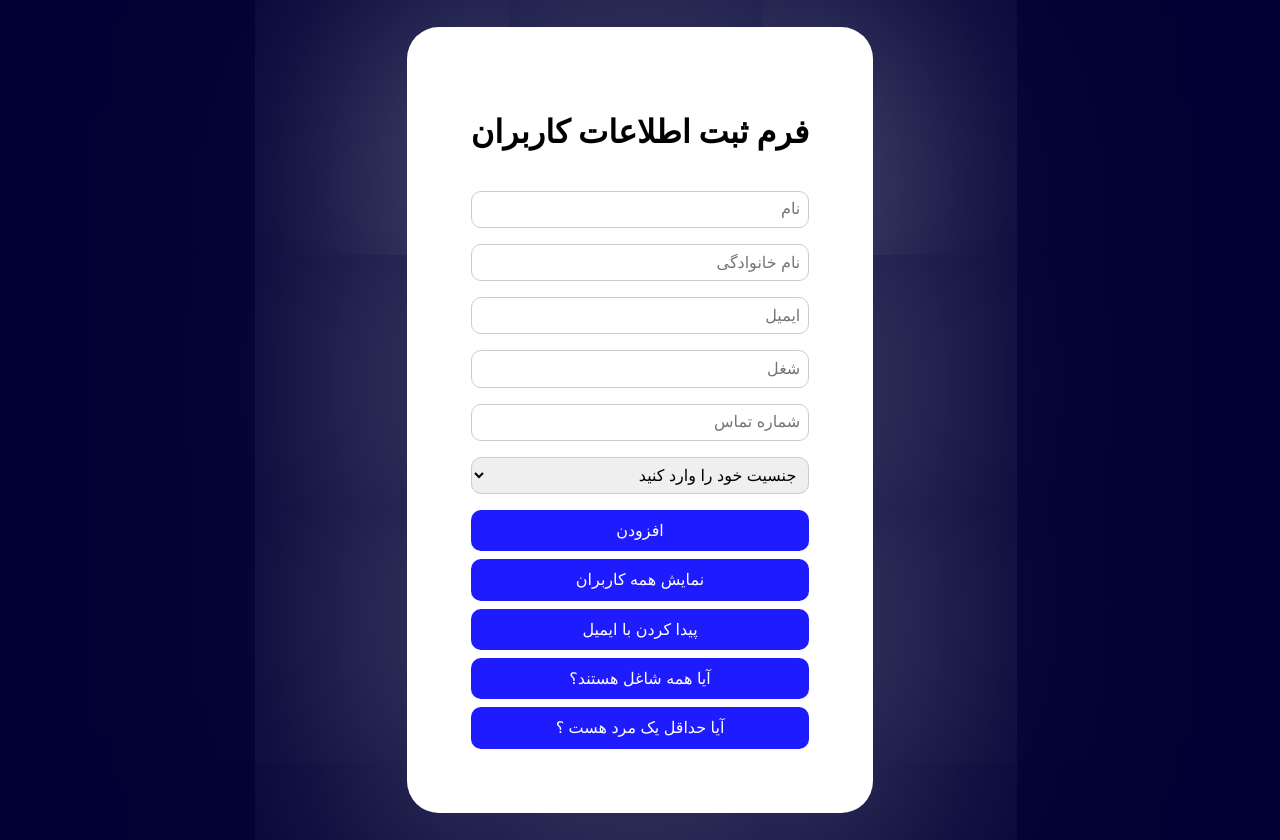
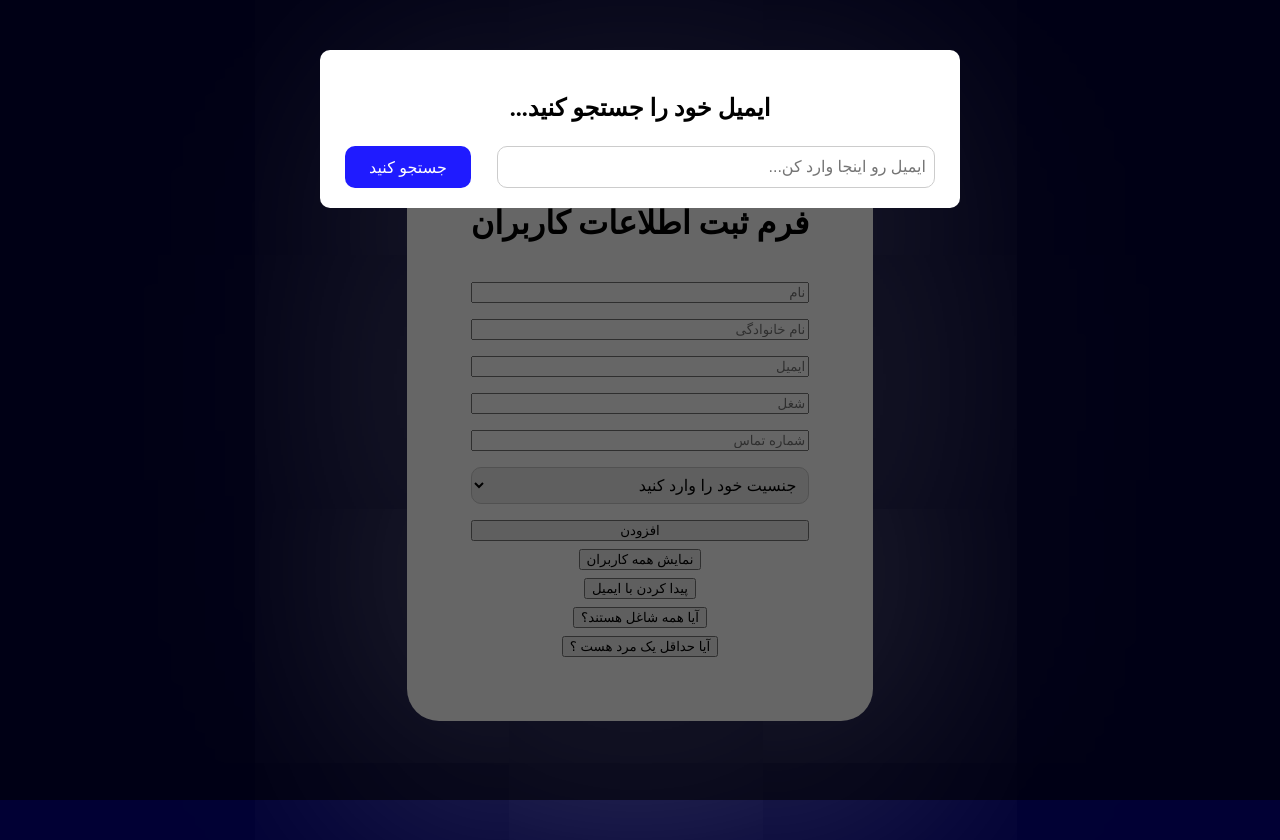
Before and after one commit to rayan-2006/js-codeyad, a plain HTML site: page asetss/paege/form.html in a window 1280 px wide. Both pictures are taken after a click on the button "پیدا کردن با ایمیل". Drawn offline with Linux system fonts and the light colour scheme.

Commit message:
Refactor form styles and enhance user search functionality with email lookup feature

```diff
--- a/asetss/css/form.css
+++ b/asetss/css/form.css
@@ -37,7 +37,7 @@ form {
 
 }
 
-input {
+.finput {
 
   padding: 0.5rem;
   border-radius: 10px;
@@ -53,7 +53,7 @@ select {
   font-size: 1rem;
 }
 
-button {
+.btn {
   width: 100%;
   padding: 0.7rem;
   border-radius: 10px;
@@ -64,7 +64,7 @@ button {
   cursor: pointer;
 }
 
-form button {
+.Fbtn {
   width: 100%;
   padding: 0.7rem;
   border-radius: 10px;
@@ -76,7 +76,7 @@ form button {
 }
 
 button:hover {
-  box-shadow: 0 0 10px 5px #8785fb;
+  background-color: #1613a5;
 }
 
 .modal {
@@ -120,3 +120,30 @@ li {
   line-height: 25px;
   list-style: none;
 }
+
+
+.SearchForm {
+  display: flex;
+  flex-direction: row;
+  justify-content: space-around;
+  text-align: center;
+}
+
+.SearchFormBTN {
+  padding: 0.7rem 1.5rem;
+  border-radius: 10px;
+  border: none;
+  background-color: #1f1bff;
+  color: #ffffff;
+  font-size: 1rem;
+  cursor: pointer;
+}
+
+.SearchFormIput {
+  padding: 0.5rem;
+  border-radius: 10px;
+  border: 1px solid #ccc;
+  height: 1.5rem;
+  width: 70%;
+  font-size: 1rem;
+}
--- a/asetss/js/form.js
+++ b/asetss/js/form.js
@@ -42,27 +42,98 @@ form.addEventListener("submit", function (e) {
 
 showAllUsers.addEventListener("click", () => {
   modalContent.innerHTML = "";
+
   if (people.length === 0) {
     modalContent.innerHTML = `<h3>هنوز کاربری ثبت نشده است</h3>`
   } else {
     modalContent.innerHTML = `<h3>لیست کاربران</h3>`;
+
     const list = document.createElement("ol");
-    people.map((person, index) => {
+
+    people.forEach((Rayan, index) => {
+      const { name, lastname, email, job, phone, gender } = Rayan;
+
       const li = document.createElement("li");
-      li.innerText = `${index + 1}. ${person.name} ${person.lastname}
-      ایمیل : ${person.email}
-      شغل : ${person.job || "---"}
-      شماره تماس : ${person.phone || "---"}
-      جنسیت : ${person.gender || "---"}
-      `;
+
+      li.innerText = `${index + 1}. ${name} ${lastname}
+      ایمیل : ${email}
+      شغل : ${job || "---"}
+      شماره تماس : ${phone || "---"}
+      جنسیت : ${gender || "---"}`;
+
       list.appendChild(li);
     })
+
     modalContent.appendChild(list);
   }
   modal.style.display = "block";
-  console.log(people);
+
 
 });
+
+findUserByEmail.addEventListener("click", () => {
+  modalContent.innerHTML = "";
+  modalContent.innerHTML = `<h3>ایمیل خود را جستجو کنید...</h3>`;
+
+
+  const SearchForm = document.createElement("form");
+
+  const SearchFormIput = document.createElement("input");
+  SearchFormIput.type = "email";
+  SearchFormIput.placeholder = "ایمیل رو اینجا وارد کن...";
+  SearchFormIput.required = true;
+
+  const SearchFormBTN = document.createElement("button");
+  SearchFormBTN.innerText = `جستجو کنید`;
+  SearchFormBTN.type = "submit";
+
+  SearchForm.classList.add("SearchForm");
+  SearchFormBTN.classList.add("SearchFormBTN");
+  SearchFormIput.classList.add("SearchFormIput");
+
+
+  SearchForm.appendChild(SearchFormIput);
+  SearchForm.appendChild(SearchFormBTN);
+
+  modalContent.appendChild(SearchForm);
+
+  SearchForm.addEventListener("submit", function (e) {
+    e.preventDefault();
+    const emailToFind = SearchFormIput.value.trim();
+
+    if (!emailToFind) {
+      modalContent.innerHTML = `<h3>لطفاً ایمیل وارد کنید!</h3>`;
+      modal.style.display = "block";
+      return;
+    }
+
+    const person = people.find(p => p.email === emailToFind);
+
+    modalContent.innerHTML = "";
+
+    if (person) {
+      modalContent.innerHTML = `<h3>کاربر یافت شد</h3>`;
+
+      const list = document.createElement("ol");
+
+      const li = document.createElement("li");
+      li.innerHTML = `۱. ${person.name} ${person.lastname}
+                      ایمیل: ${person.email}
+                      شغل: ${person.job || "---"}
+                      شماره تماس: ${person.phone || "---"}
+                      جنسیت: ${person.gender || "---"}`;
+
+      list.appendChild(li);
+      modalContent.appendChild(list);
+    } else {
+
+      modalContent.innerHTML = `<h3>کاربری با این ایمیل یافت نشد</h3>`;
+    }
+  })
+
+  modal.style.display = "block";
+});
+
 
 modal.addEventListener("click", (e) => {
   if (e.target === modal) {
```
